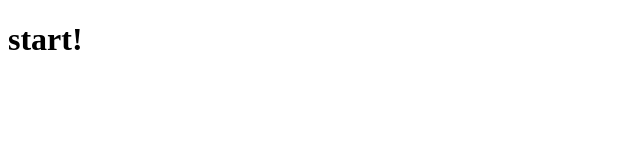
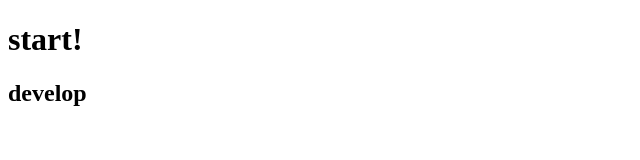
Before and after one commit to kyle08080000/gittest, a plain HTML site: page index.html in a window 1280 px wide. Shown: the whole page, without its empty margins (0-640 px from the left). Drawn offline with Linux system fonts and the light colour scheme.

Commit message:
update index h2

```diff
--- a/index.html
+++ b/index.html
@@ -7,5 +7,6 @@
 </head>
 <body>
     <h1>start!</h1>
+    <h2>develop</h2>
 </body>
 </html>
```
